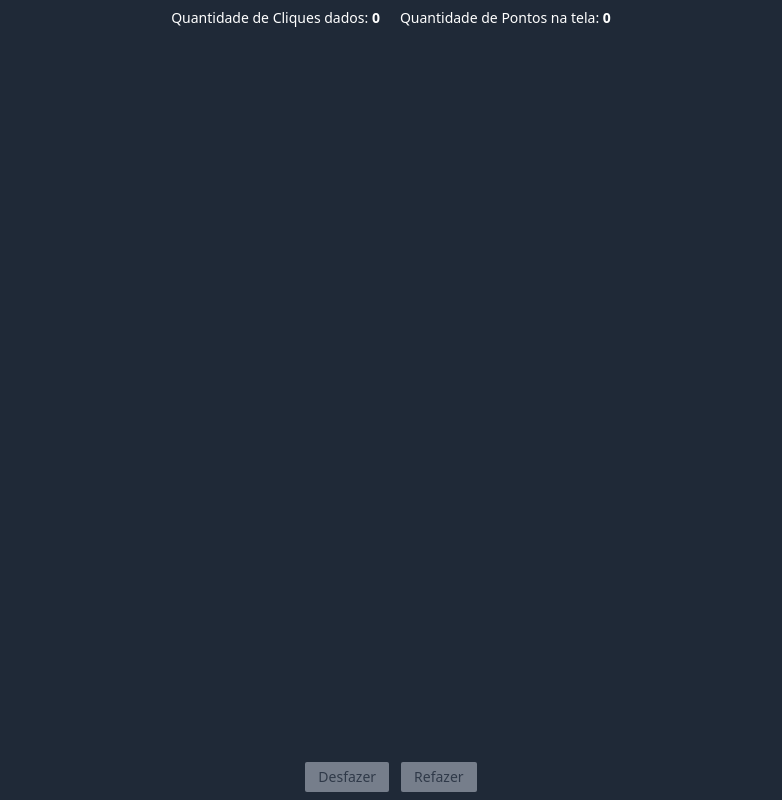
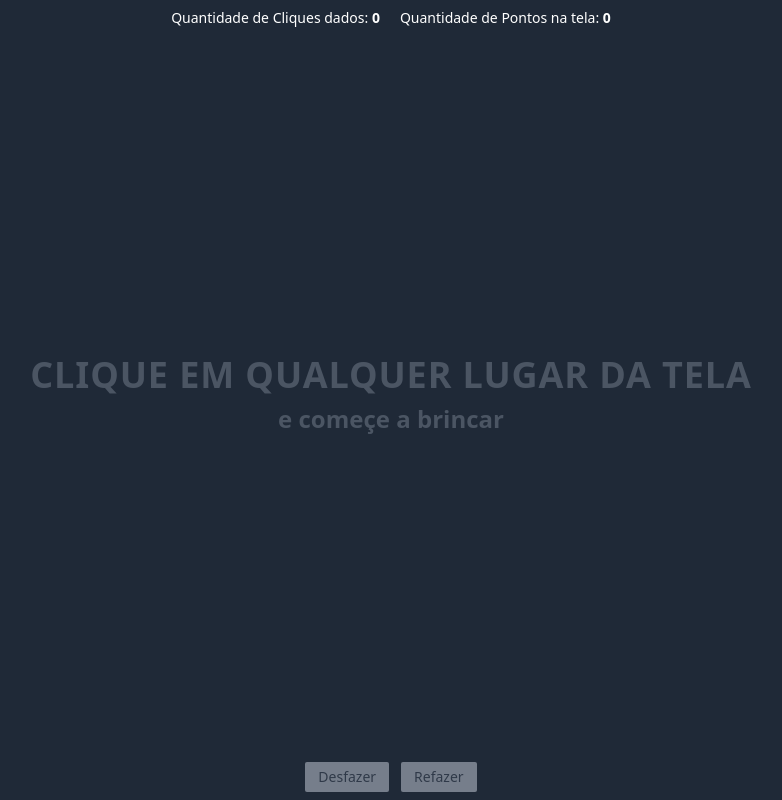
Before and after one commit to gabrielgarciaprogramador/click-screen-dot-create, a React (Vite) app: page / in a window 1280 px wide. Shown: the whole page, without its empty margins (249-1031 px from the left). Built offline with nearby package versions, Linux system fonts and the light colour scheme.

Commit message:
criação de regra para mudança de cores nos dots de acordo com a quantidade de cliques

```diff
--- a/src/App.jsx
+++ b/src/App.jsx
@@ -126,8 +126,54 @@ function App() {
         </div>
       </div>
 
+      {listDots?.length === 0 && (
+        <div className="flex justify-center">
+          <div className="flex flex-col justify-center text-center cursor-default">
+            <h3 className="text-gray-600 text-4xl font-bold tracking-wide uppercase mb-2">Clique em qualquer lugar da tela</h3>
+            <h4 className="text-gray-600 text-2xl font-semibold">e começe a brincar</h4>
+          </div>
+        </div>
+      )}
+
+      {listDots?.map((item, index) => {
+        let bgColorDot = "bg-cyan-700";
+
+        if(item.count > 1){
+          bgColorDot = "bg-cyan-500";
+        }
+        if(item.count > 5){
+          bgColorDot = "bg-cyan-400";
+        }
+        if(item.count > 10){
+          bgColorDot = "bg-cyan-200";
+        }
+
+
+        return(
+
+          <span
+            key={index}
+            style={{
+              left: item.x,
+              top: item.y,
+              width: sizeDot,
+              height: sizeDot,
+            }}
+            className={`
+              absolute
+              ${bgColorDot}
+              rounded-full
+              transform -translate-x-1/2 -translate-y-1/2
+              hover:cursor-pointer
+              hover:opacity-80`}
+            title={item.count > 1 ? `Cliques: ${item.count}` : ''}
+          ></span>
+        )}
+      )}
+
       <div className="flex justify-center">
-        <div className="w-auto flex gap-3 py-2 px-3" onClick={(e) => e.stopPropagation()}>
+        <div></div>
+        <div className="w-auto inline-flex gap-3 py-2 px-3" onClick={(e) => e.stopPropagation()}>
           <Button
             onClick={handleUndo}
             disabled={listDots.length === 0}
@@ -144,26 +190,6 @@ function App() {
         </div>
       </div>
 
-      {listDots.map((item, index) => (
-        <span
-          key={index}
-          style={{
-            left: item.x,
-            top: item.y,
-            width: sizeDot,
-            height: sizeDot,
-          }}
-          className={`
-            absolute
-            bg-cyan-400
-            rounded-full
-            transform -translate-x-1/2 -translate-y-1/2
-            hover:cursor-pointer
-            hover:opacity-80`}
-          title={item.count > 1 ? `Cliques: ${item.count}` : ''}
-        ></span>
-      ))}
-
     </div>
   )
 }
```
